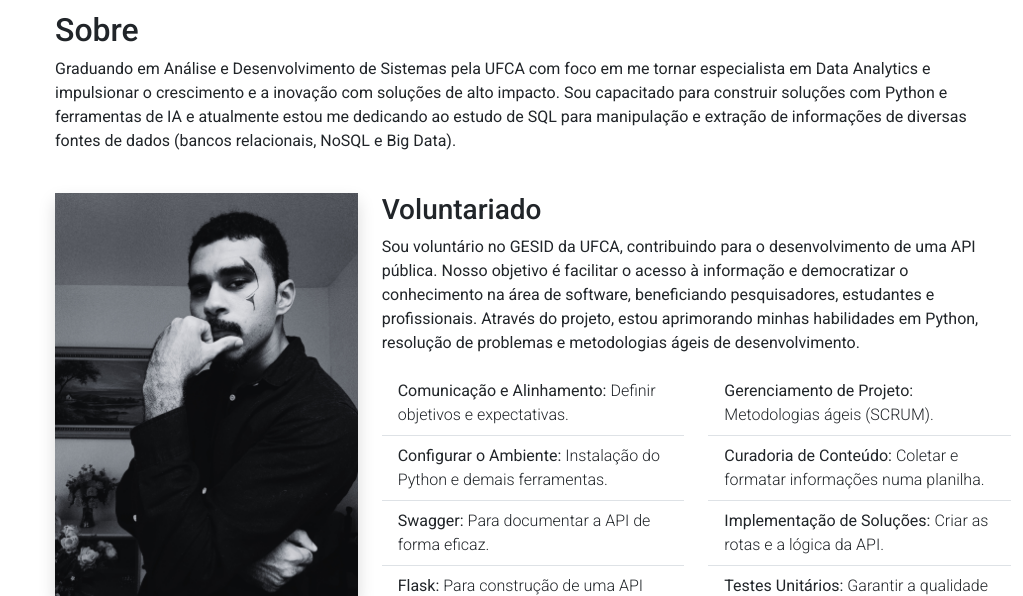
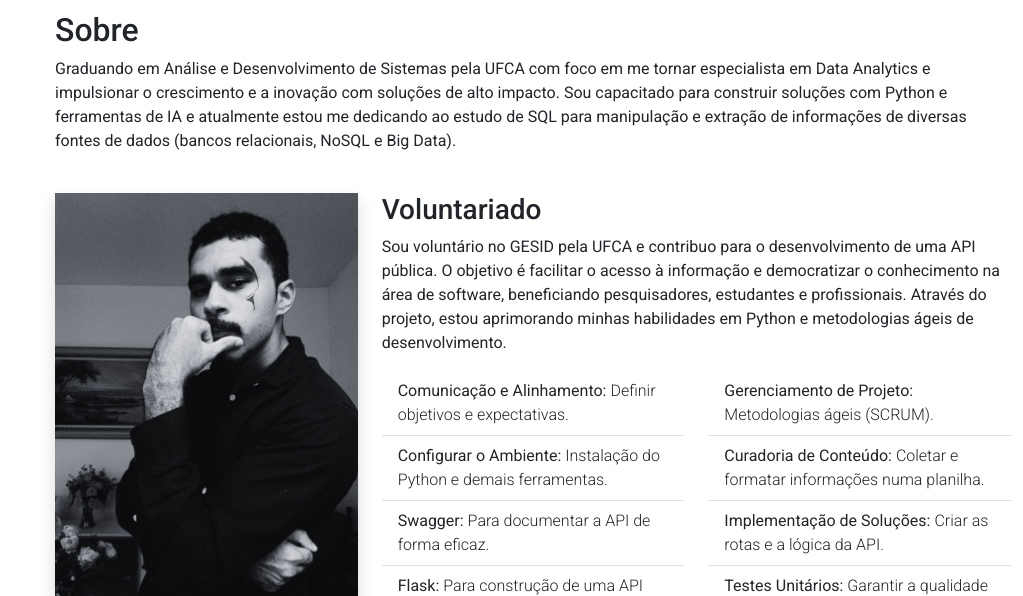
Before and after one commit to devitruvius/personal-portfolio, a Flask app: page / in a window 1280 px wide. Shown: the part 853-1449 px from the top of the page, without its empty margins (257-1280 px from the left). Run offline with Flask 3, Linux system fonts and the light colour scheme; some libraries are stand-ins or nearby versions.

Commit message:
finalizando seçao sobre

```diff
--- a/templates/index.html
+++ b/templates/index.html
@@ -100,11 +100,10 @@
                 <div class="col-md-8" data-anime="right">
                     <h3>Voluntariado</h3>
                     <p>
-                        Sou voluntário no GESID da UFCA, contribuindo para o desenvolvimento de uma API pública. Nosso
+                        Sou voluntário no GESID pela UFCA e contribuo para o desenvolvimento de uma API pública. O
                         objetivo é facilitar o acesso à informação e democratizar o conhecimento na área de
                         software, beneficiando pesquisadores, estudantes e profissionais. Através do projeto, estou
-                        aprimorando minhas habilidades em Python, resolução de problemas e metodologias ágeis de
-                        desenvolvimento.
+                        aprimorando minhas habilidades em Python e metodologias ágeis de desenvolvimento.
                     </p>
                     <div class="row">
                         <div class="col-md-6">
```
